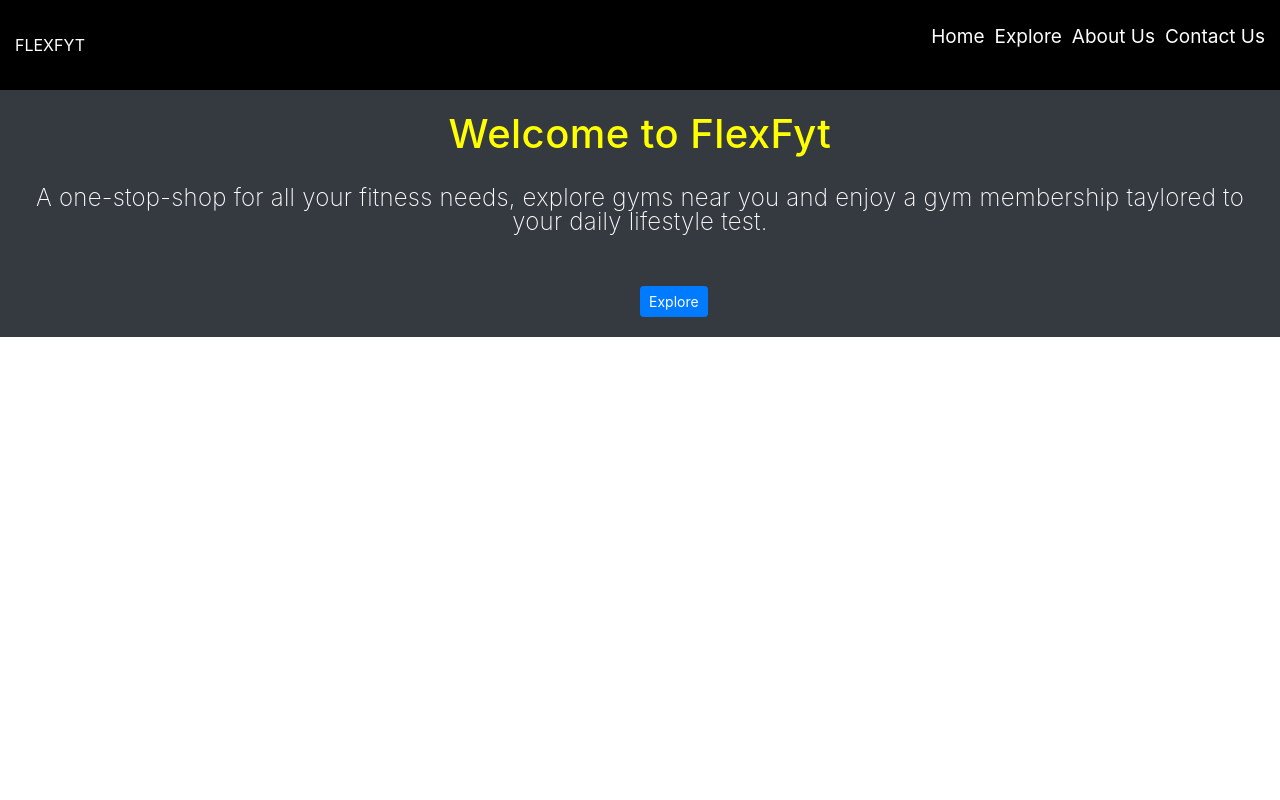
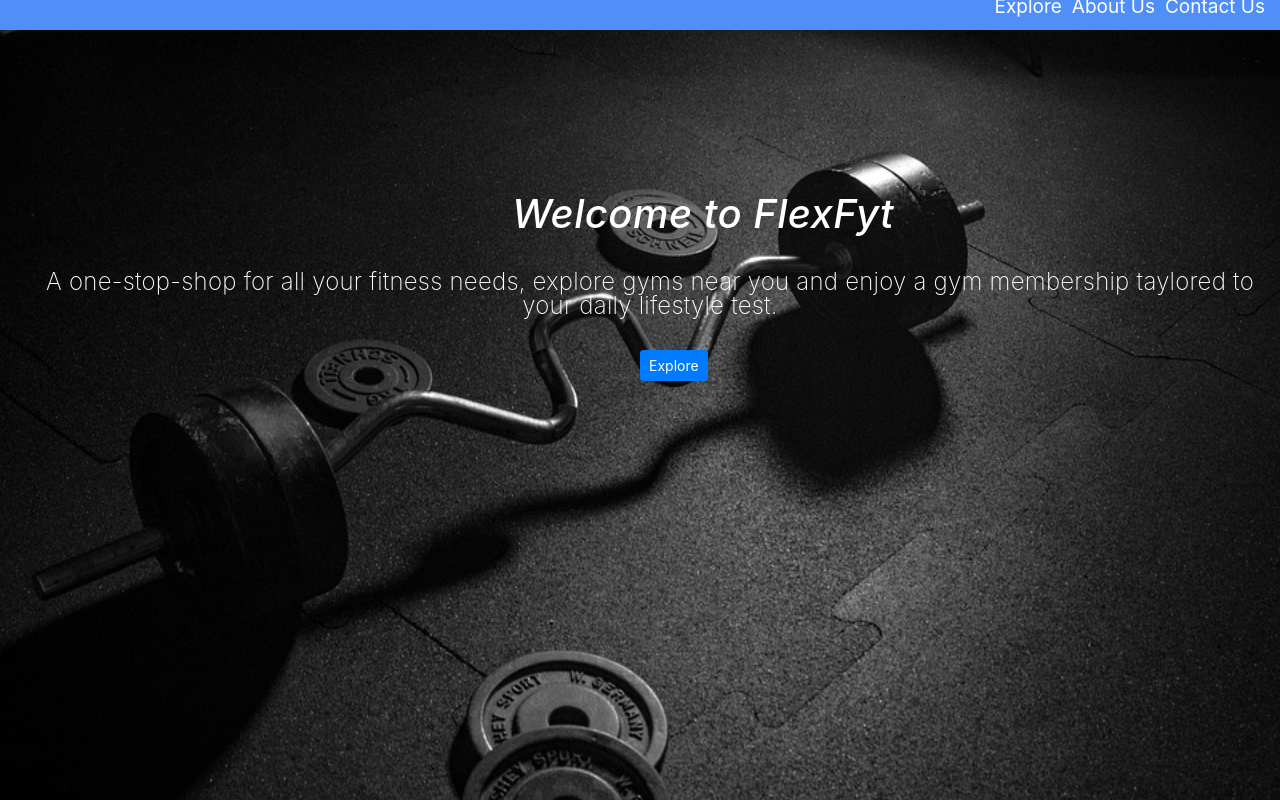
Before and after one commit to TheCodingGent/flex-fyt, a React (Create React App) app: page / in a window 1280 px wide. Built offline with nearby package versions, Linux system fonts and the light colour scheme.

Commit message:
edit styling

```diff
--- a/src/assets/css/default.min.css
+++ b/src/assets/css/default.min.css
@@ -1 +1,65 @@
-body{font-family:Sen,sans-serif;font-size:18px;color:#000;font-weight:400;font-style:normal}a{text-decoration:none;-webkit-transition:.4s ease-in-out;-moz-transition:.4s ease-in-out;transition:.4s ease-in-out;cursor:pointer}a:hover{color:red;-webkit-transition:.4s ease-in-out;-moz-transition:.4s ease-in-out;transition:.4s ease-in-out}.container-fluid{line-height:24px}header{position:relative;display:block;width:100%;height:90px;background:#000;color:#fff}header .logo{position:absolute;top:50%;left:15px;-webkit-transform:translateY(-50%);-moz-transform:translateY(-50%);transform:translateY(-50%)}header nav,header nav ul,header nav ul li{padding:0}header nav{position:absolute;top:50%;right:15px;-webkit-transform:translateY(-50%);-moz-transform:translateY(-50%);transform:translateY(-50%)}header ul li{list-style-type:none;display:inline-block;margin-right:10px}header ul li.last{margin:0}header ul li a{font-size:19px;line-height:normal;color:#fff}
+body {
+  font-family: Sen, sans-serif;
+  font-size: 18px;
+  color: black;
+  font-weight: 400;
+  font-style: normal;
+}
+a {
+  text-decoration: none;
+  -webkit-transition: 0.4s ease-in-out;
+  -moz-transition: 0.4s ease-in-out;
+  transition: 0.4s ease-in-out;
+  cursor: pointer;
+}
+a:hover {
+  color: red;
+  -webkit-transition: 0.4s ease-in-out;
+  -moz-transition: 0.4s ease-in-out;
+  transition: 0.4s ease-in-out;
+}
+.container-fluid {
+  line-height: 24px;
+}
+header {
+  position: relative;
+  display: block;
+  width: 100%;
+  height: 30px;
+  background: #4f8ff7;
+  color: #fff;
+}
+header .logo {
+  position: absolute;
+  top: 50%;
+  left: 15px;
+  -webkit-transform: translateY(-50%);
+  -moz-transform: translateY(-50%);
+  transform: translateY(-50%);
+}
+header nav,
+header nav ul,
+header nav ul li {
+  padding: 0;
+}
+header nav {
+  position: absolute;
+  top: 50%;
+  right: 15px;
+  -webkit-transform: translateY(-50%);
+  -moz-transform: translateY(-50%);
+  transform: translateY(-50%);
+}
+header ul li {
+  list-style-type: none;
+  display: inline-block;
+  margin-right: 10px;
+}
+header ul li.last {
+  margin: 0;
+}
+header ul li a {
+  font-size: 19px;
+  line-height: normal;
+  color: #fff;
+}
--- a/src/components/common/header.jsx
+++ b/src/components/common/header.jsx
@@ -5,8 +5,27 @@ import { Link } from "react-router-dom";
 function Header() {
   return (
     <header>
+      <nav>
+        <ul>
+          <li className="first">
+            <Link to="https://facebook.com"></Link>
+          </li>
+          <li>
+            <Link to="/explore">Explore</Link>
+          </li>
+          <li>
+            <Link to="/aboutus">About Us</Link>
+          </li>
+          <li className="last">
+            <Link to="/contact">Contact Us</Link>
+          </li>
+        </ul>
+      </nav>
+    </header>
+  );
+  /*return (
+    <header>
       <div className="logo">FLEXFYT</div>
-
       <nav>
         <ul>
           <li className="first">
@@ -24,7 +43,7 @@ function Header() {
         </ul>
       </nav>
     </header>
-  );
+  );*/
 }
 
 export default Header;
--- a/src/components/home/exploreButton.jsx
+++ b/src/components/home/exploreButton.jsx
@@ -3,7 +3,8 @@ import styled from "styled-components";
 import { useHistory } from "react-router-dom";
 
 const StyledExploreButton = styled.button`
-  position: relative;
+  position: absolute;
+  top: 40%;
   left: 50%;
 `;
 
--- a/src/components/home/header.jsx
+++ b/src/components/home/header.jsx
@@ -5,24 +5,30 @@ import ExploreButton from "./exploreButton";
 // Styles
 const StyledHeader = styled.div`
   vertical-align: middle;
-  margin-left: auto;
-  margin-right: auto;
+  position: fixed;
   padding: 20px;
-  background: #343a40; // dark grey
+  width: 100%;
+  height: 100%;
+  background-image: url("images/dumbbell-homePagebackground.jpg");
+  background-size: cover;
 `;
 
 const Welcome = styled.h1`
-  color: yellow;
+  color: white;
+  position: absolute;
+  top: 20%;
+  left: 40%;
   text-align: center;
   font-size: 45px;
+  font-style: oblique;
   letter-spacing: 0.01em;
   margin: 0px;
 `;
 
 const Paragraph = styled.p`
   color: white;
-  padding-top: 20px;
-  padding-bottom: 20px;
+  position: absolute;
+  top: 30%;
   text-align: center;
   font-size: 24px;
   letter-spacing: 0.01em;
```
Also changed, not shown: public/images/dumbbell-homePagebackground.jpg (added), public/images/fb.png (added).
